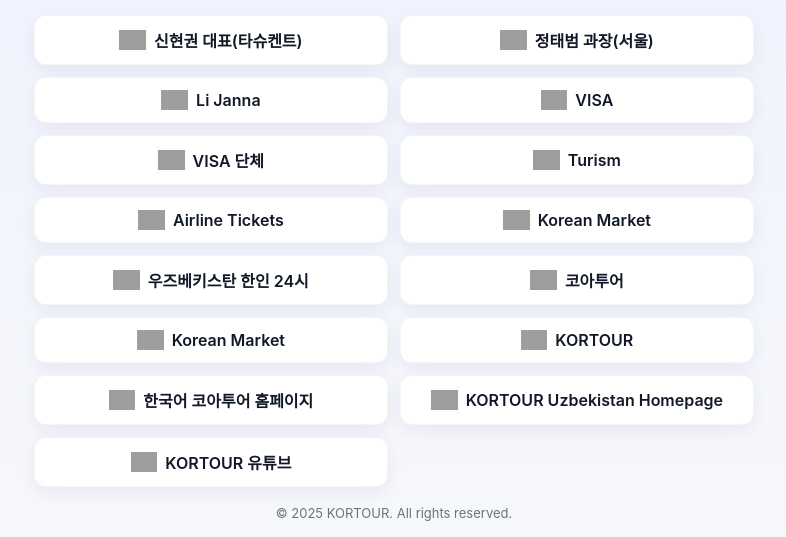
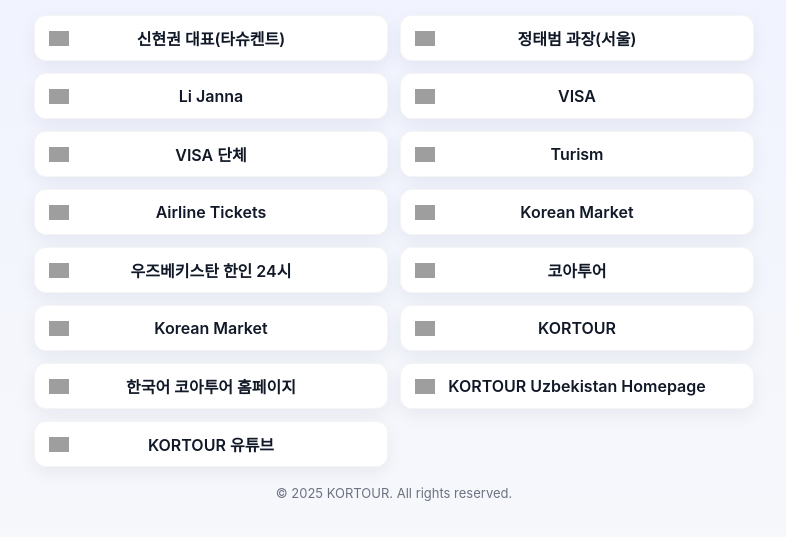
Before and after one commit to janginmoum2/Kortour.id, a plain HTML site: page index.html in a window 1280 px wide. Shown: the part 208-745 px from the top of the page, without its empty margins (246-1032 px from the left). Drawn offline with Linux system fonts and the light colour scheme; grey boxes are pictures that could not be loaded.

Commit message:
Update index.html

```diff
--- a/index.html
+++ b/index.html
@@ -49,44 +49,69 @@
       font-size: 24px;
       font-weight: bold;
     }
+
+    /* 버튼 그리드 */
     .links {
       display: grid;
       grid-template-columns: repeat(auto-fill, minmax(250px, 1fr));
       gap: 12px;
       margin-top: 18px;
     }
+
+    /* 버튼 스타일 */
     .btn {
+      position: relative;
       display: flex;
-      align-items: center;      /* 아이콘 + 글씨 세로 가운데 */
-      justify-content: center;  /* 전체 가운데 정렬 */
-      gap: 8px;                  /* 아이콘과 글씨 간격 */
+      align-items: center;
+      justify-content: flex-start;
       padding: 12px 14px;
       border-radius: 12px;
       background: var(--card);
       color: var(--text);
-      text-align: center;        /* 글씨 중앙 정렬 */
       text-decoration: none;
       box-shadow: 0 6px 18px rgba(12,20,60,0.06);
       border: 1px solid rgba(15,23,42,0.04);
       font-weight: 600;
       transition: transform .12s ease, box-shadow .12s ease;
     }
+
+    /* 아이콘 왼쪽 고정 */
     .btn img {
+      width: 20px;
       height: 20px;
+      object-fit: contain;
+      flex-shrink: 0;
+      margin-right: 8px;
     }
+
+    /* 텍스트 버튼 폭 기준 중앙 정렬 */
+    .btn span {
+      position: absolute;
+      left: 50%;
+      transform: translateX(-50%);
+      white-space: nowrap;
+      text-align: center;
+    }
+
     .btn:hover {
       transform: translateY(-4px);
       box-shadow: 0 12px 28px rgba(12,20,60,0.10);
     }
+
     footer {
       margin-top: 18px;
       text-align: center;
       color: var(--muted);
       font-size: 13px;
     }
+
+    /* 반응형 처리 */
     @media (max-width: 640px) {
       .container { padding: 16px; }
       h1 { font-size: 20px; }
+      .links { gap: 10px; }
+      .btn { padding: 10px 12px; }
+      .btn img { width: 18px; height: 18px; }
     }
   </style>
 </head>
@@ -98,21 +123,21 @@
     </header>
 
     <div class="links">
-      <a class="btn" href="http://telegram.me/kortour" target="_blank"><img src="https://upload.wikimedia.org/wikipedia/commons/8/82/Telegram_logo.svg">신현권 대표(타슈켄트)</a>
-      <a class="btn" href="http://telegram.me/kortour_korea" target="_blank"><img src="https://upload.wikimedia.org/wikipedia/commons/8/82/Telegram_logo.svg">정태범 과장(서울)</a>
-      <a class="btn" href="http://telegram.me/Janna8113" target="_blank"><img src="https://upload.wikimedia.org/wikipedia/commons/8/82/Telegram_logo.svg">Li Janna</a>
-      <a class="btn" href="http://telegram.me/Kor_tour" target="_blank"><img src="https://upload.wikimedia.org/wikipedia/commons/8/82/Telegram_logo.svg">VISA</a>
-      <a class="btn" href="https://t.me/kortour_visa" target="_blank"><img src="https://upload.wikimedia.org/wikipedia/commons/8/82/Telegram_logo.svg">VISA 단체</a>
-      <a class="btn" href="http://telegram.me/Kortout" target="_blank"><img src="https://upload.wikimedia.org/wikipedia/commons/8/82/Telegram_logo.svg">Turism</a>
-      <a class="btn" href="http://telegram.me/kortourairticket" target="_blank"><img src="https://upload.wikimedia.org/wikipedia/commons/8/82/Telegram_logo.svg">Airline Tickets</a>
-      <a class="btn" href="http://t.me/koreanmarke" target="_blank"><img src="https://upload.wikimedia.org/wikipedia/commons/8/82/Telegram_logo.svg">Korean Market</a>
-      <a class="btn" href="http://t.me/uzsalang" target="_blank"><img src="https://upload.wikimedia.org/wikipedia/commons/8/82/Telegram_logo.svg">우즈베키스탄 한인 24시</a>
-      <a class="btn" href="https://open.kakao.com/o/sCsLl5yf" target="_blank"><img src="https://upload.wikimedia.org/wikipedia/commons/e/e3/KakaoTalk_logo.svg">코아투어</a>
-      <a class="btn" href="https://www.instagram.com/kortour_uz/" target="_blank"><img src="https://upload.wikimedia.org/wikipedia/commons/a/a5/Instagram_icon.png">Korean Market</a>
-      <a class="btn" href="https://www.instagram.com/kortour_uz/" target="_blank"><img src="https://upload.wikimedia.org/wikipedia/commons/a/a5/Instagram_icon.png">KORTOUR</a>
-      <a class="btn" href="http://www.kortour.kr" target="_blank"><img src="https://upload.wikimedia.org/wikipedia/commons/2/2f/Google_2015_logo.svg">한국어 코아투어 홈페이지</a>
-      <a class="btn" href="http://www.kortour.com" target="_blank"><img src="https://upload.wikimedia.org/wikipedia/commons/2/2f/Google_2015_logo.svg">KORTOUR Uzbekistan Homepage</a>
-      <a class="btn" href="https://www.youtube.com/@tv-8113" target="_blank"><img src="https://upload.wikimedia.org/wikipedia/commons/4/42/YouTube_icon_%282013-2017%29.png">KORTOUR 유튜브</a>
+      <a class="btn" href="http://telegram.me/kortour" target="_blank"><img src="https://upload.wikimedia.org/wikipedia/commons/8/82/Telegram_logo.svg"><span>신현권 대표(타슈켄트)</span></a>
+      <a class="btn" href="http://telegram.me/kortour_korea" target="_blank"><img src="https://upload.wikimedia.org/wikipedia/commons/8/82/Telegram_logo.svg"><span>정태범 과장(서울)</span></a>
+      <a class="btn" href="http://telegram.me/Janna8113" target="_blank"><img src="https://upload.wikimedia.org/wikipedia/commons/8/82/Telegram_logo.svg"><span>Li Janna</span></a>
+      <a class="btn" href="http://telegram.me/Kor_tour" target="_blank"><img src="https://upload.wikimedia.org/wikipedia/commons/8/82/Telegram_logo.svg"><span>VISA</span></a>
+      <a class="btn" href="https://t.me/kortour_visa" target="_blank"><img src="https://upload.wikimedia.org/wikipedia/commons/8/82/Telegram_logo.svg"><span>VISA 단체</span></a>
+      <a class="btn" href="http://telegram.me/Kortout" target="_blank"><img src="https://upload.wikimedia.org/wikipedia/commons/8/82/Telegram_logo.svg"><span>Turism</span></a>
+      <a class="btn" href="http://telegram.me/kortourairticket" target="_blank"><img src="https://upload.wikimedia.org/wikipedia/commons/8/82/Telegram_logo.svg"><span>Airline Tickets</span></a>
+      <a class="btn" href="http://t.me/koreanmarke" target="_blank"><img src="https://upload.wikimedia.org/wikipedia/commons/8/82/Telegram_logo.svg"><span>Korean Market</span></a>
+      <a class="btn" href="http://t.me/uzsalang" target="_blank"><img src="https://upload.wikimedia.org/wikipedia/commons/8/82/Telegram_logo.svg"><span>우즈베키스탄 한인 24시</span></a>
+      <a class="btn" href="https://open.kakao.com/o/sCsLl5yf" target="_blank"><img src="https://upload.wikimedia.org/wikipedia/commons/e/e3/KakaoTalk_logo.svg"><span>코아투어</span></a>
+      <a class="btn" href="https://www.instagram.com/kortour_uz/" target="_blank"><img src="https://upload.wikimedia.org/wikipedia/commons/a/a5/Instagram_icon.png"><span>Korean Market</span></a>
+      <a class="btn" href="https://www.instagram.com/kortour_uz/" target="_blank"><img src="https://upload.wikimedia.org/wikipedia/commons/a/a5/Instagram_icon.png"><span>KORTOUR</span></a>
+      <a class="btn" href="http://www.kortour.kr" target="_blank"><img src="https://upload.wikimedia.org/wikipedia/commons/2/2f/Google_2015_logo.svg"><span>한국어 코아투어 홈페이지</span></a>
+      <a class="btn" href="http://www.kortour.com" target="_blank"><img src="https://upload.wikimedia.org/wikipedia/commons/2/2f/Google_2015_logo.svg"><span>KORTOUR Uzbekistan Homepage</span></a>
+      <a class="btn" href="https://www.youtube.com/@tv-8113" target="_blank"><img src="https://upload.wikimedia.org/wikipedia/commons/4/42/YouTube_icon_%282013-2017%29.png"><span>KORTOUR 유튜브</span></a>
     </div>
 
     <footer>
```
